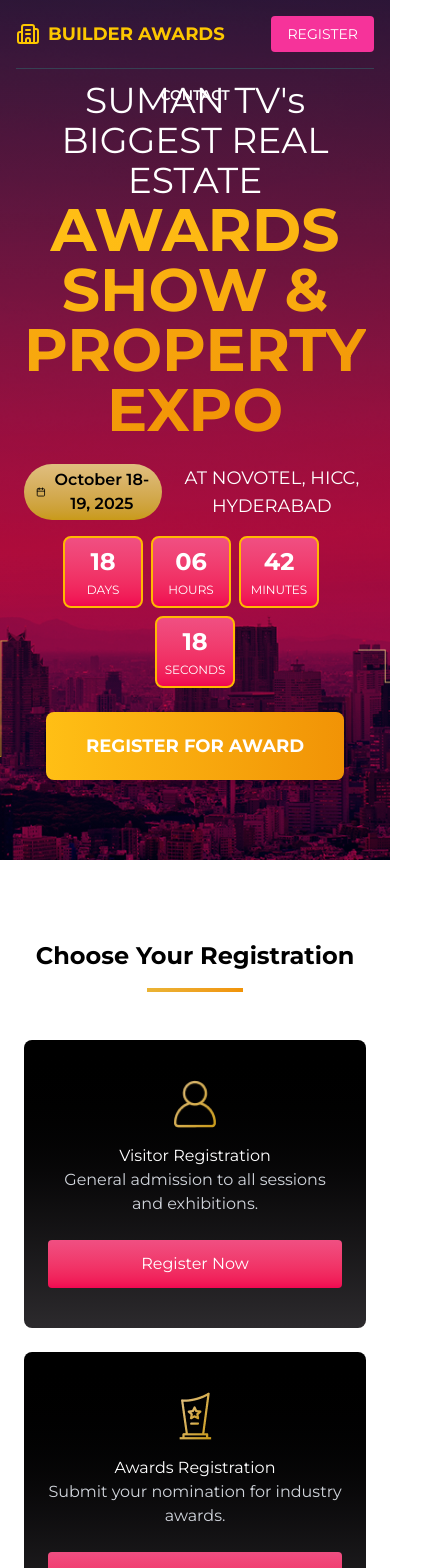
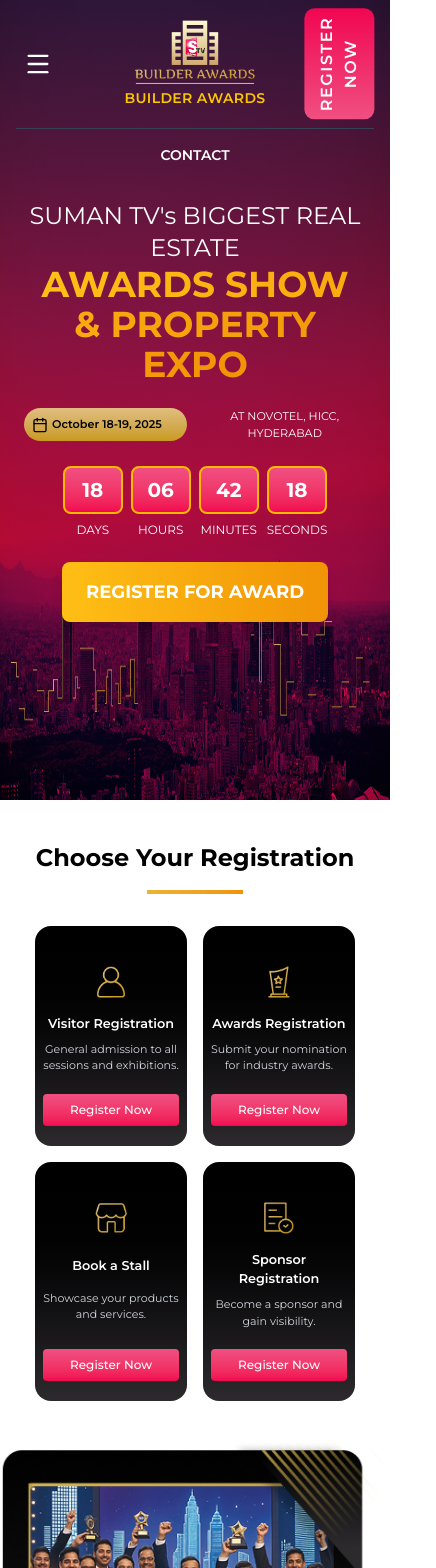
Before and after one commit to devsandeepverma5891-lgtm/Event-pro, a React (Vite) app in the folder frontend/: page / in a window 390 px wide. Shown: the top 1568 px of the page, 436 px wide, since content can reach past the window. Built offline with nearby package versions, Linux system fonts and the light colour scheme.

Commit message:
mobile view

```diff
--- a/frontend/src/website/components/CountdownTimer.jsx
+++ b/frontend/src/website/components/CountdownTimer.jsx
@@ -44,10 +44,12 @@
   ];
 
   return (
-    <div className="flex justify-center space-x-2 sm:space-x-4 mb-4 flex-wrap">
+    <div className="flex justify-center space-x-2 sm:space-x-4 mb-6 lg:mb-4 flex-wrap">
       {timeUnits.map((unit, index) => (
-        <div key={index} className="bg-gradient-to-b from-[#F04F82] to-[#F10651] border-2 border-amber-400 text-white text-center p-2 sm:p-4 rounded-lg min-w-[80px] sm:min-w-[100px] mb-2">
-          <div className="text-2xl sm:text-2xl font-bold">{unit.value.toString().padStart(2, '0')}</div>
+        <div>
+        <div key={index} className="bg-gradient-to-b from-[#F04F82] to-[#F10651] border-2 border-amber-400 text-white text-center p-2 sm:p-4 rounded-lg min-w-[60px] lg:min-w-[80px] sm:min-w-[100px] mb-2">
+          <div className="text-xl sm:text-2xl font-bold">{unit.value.toString().padStart(2, '0')}</div>
+        </div>
           <div className="text-xs sm:text-xs mt-1">{unit.label}</div>
         </div>
       ))}
--- a/frontend/src/website/components/Header.jsx
+++ b/frontend/src/website/components/Header.jsx
@@ -1,5 +1,5 @@
 import React, { useState, useEffect } from 'react';
-import { Building2, ChevronDown } from 'lucide-react';
+import { Building2, ChevronDown, Menu } from 'lucide-react';
 import logo from '../assets/logo.png';
 
 const Header = ({ onRegistrationClick }) => {
@@ -105,16 +105,37 @@
         </div>
 
         {/* Mobile Layout */}
-        <div className="lg:hidden flex items-center justify-between">
-          {/* Logo */}
-          <div className="flex items-center space-x-2">
-            <Building2 className="h-6 w-6 text-yellow-400" />
-            <h1 className="text-lg font-bold text-yellow-400">BUILDER AWARDS</h1>
+        <div className="lg:hidden relative flex items-center justify-center h-24">
+          {/* Hamburger Menu */}
+          <button
+            className="absolute left-0 top-1/2 -translate-y-1/2 px-2"
+            aria-label="Open Menu"
+            // onClick={openMobileMenu}
+          >
+            <Menu className="h-7 w-7 text-white" />
+          </button>
+          {/* Center Logo */}
+          <div className="absolute left-1/2 -translate-x-1/2 top-1/2 -translate-y-1/2 flex flex-col items-center">
+            <img src={logo} alt="Logo" className="h-16 w-auto object-contain mx-auto" />
+            <span className="text-sm mt-1 text-yellow-400 tracking-wide font-semibold">BUILDER AWARDS</span>
           </div>
-
-          {/* Register Button */}
-          <button className="bg-pink-500 hover:bg-pink-600 text-white px-4 py-2 rounded text-sm transition-colors">
-            REGISTER
+          {/* Vertical Register Button */}
+          <button
+            onClick={() => onRegistrationClick()}
+            className="absolute right-0 top-1/2 -translate-y-1/2 px-0 py-0"
+            style={{
+              writingMode: 'vertical-rl',
+              transform: 'rotate(180deg)',
+              background: 'linear-gradient(180deg, #F04F82 0%, #F10651 100%)',
+              color: 'white',
+              borderRadius: '10px',
+              fontWeight: 600,
+              fontSize: '1rem',
+              padding: '0.5rem 0.7rem',
+              letterSpacing: '0.1em'
+            }}
+          >
+            REGISTER NOW
           </button>
         </div>
 
--- a/frontend/src/website/components/HeroSection.jsx
+++ b/frontend/src/website/components/HeroSection.jsx
@@ -4,12 +4,13 @@
 
 const HeroSection = () => {
   return (
-    <section className="relative py-20 lg:py-40 overflow-hidden">
+    <section className="relative py-50 lg:py-40 overflow-hidden">
       <div className="absolute inset-0">
         <img
           src={bannerIMG}
           alt="Suman TV - Banner Image of Suman TV Network"
-          className="w-full h-full object-cover"
+          className="w-[800px] h-[800px] object-fit
+          lg:w-full lg:h-full lg:object-cover"
         />
         <div className="absolute inset-0 bg-gradient-to-b from-[#321A3E] via-[#ED0956] to-transparent opacity-10"></div>
       </div>
--- a/frontend/src/website/components/RegistrationSection.jsx
+++ b/frontend/src/website/components/RegistrationSection.jsx
@@ -1,75 +1,79 @@
-import React, { useState } from 'react';
-import awardees from '../assets/awardees.png';
-import visitor from '../assets/visitor.png';
-import stalls from '../assets/stalls.png';
-import sponsor from '../assets/sponsor.png';
-import RegistrationModal from './RegistrationModal';
-
+import React, { useState } from "react";
+import awardees from "../assets/awardees.png";
+import visitor from "../assets/visitor.png";
+import stalls from "../assets/stalls.png";
+import sponsor from "../assets/sponsor.png";
+import RegistrationModal from "./RegistrationModal";
 
 const RegistrationSection = () => {
   const [isModalOpen, setIsModalOpen] = useState(false);
-  const [selectedRegistration, setSelectedRegistration] = useState('');
+  const [selectedRegistration, setSelectedRegistration] = useState("");
   const registrationOptions = [
     {
       img: visitor,
       title: "Visitor Registration",
       description: "General admission to all sessions and exhibitions.",
-      buttonText: "Register Now"
+      buttonText: "Register Now",
     },
     {
       img: awardees,
       title: "Awards Registration",
       description: "Submit your nomination for industry awards.",
-      buttonText: "Register Now"
+      buttonText: "Register Now",
     },
     {
       img: stalls,
       title: "Book a Stall",
       description: "Showcase your products and services.",
-      buttonText: "Register Now"
+      buttonText: "Register Now",
     },
     {
       img: sponsor,
       title: "Sponsor Registration",
       description: "Become a sponsor and gain visibility.",
-      buttonText: "Register Now"
-    }
+      buttonText: "Register Now",
+    },
   ];
 
   return (
-    <section className="py-20 bg-white">
-      <div className="max-w-7xl mx-auto px-6">
+    <section className="py-5 lg:py-20 bg-white">
+      <div className="lg:max-w-7xl mx-auto lg:px-6">
         {/* Section Title */}
-        <div className="text-center mb-12 md:mb-16">
+        <div className="text-center mb-8 md:mb-16">
           <h2 className="text-2xl sm:text-3xl md:text-4xl font-bold text-black mb-4">
             Choose Your Registration
           </h2>
           <div className="w-24 h-1 bg-gradient-to-r from-[#EAB435] to-[#F19306] mx-auto"></div>
         </div>
         {/* Registration Cards */}
-        <div className="grid grid-cols-1 sm:grid-cols-2 lg:grid-cols-4 gap-6 md:gap-8">
+        <div className="grid grid-cols-2 gap-4 max-w-xs mx-auto lg:mx-0 lg:max-w-none sm:grid-cols-2 lg:grid-cols-4 lg:gap-6 md:gap-8">
           {registrationOptions.map((option, index) => (
             <div
               key={index}
-              className="bg-gradient-to-b from-[#000000] to-[#2C2A2D] text-white rounded-lg py-10 px-6 flex flex-col h-full"
+              className="bg-gradient-to-b from-[#000000] to-[#2C2A2D] text-white rounded-2xl
+              pt-10 pb-5 px-2
+lg:py-7 lg:px-3 flex flex-col items-center justify-between"
             >
               {/* Image */}
-              <div className="flex justify-center mb-4">
+              <div className="flex justify-center mb-2">
                 <img
                   src={option.img}
                   alt={option.title}
-                  className="h-12 w-12 object-contain"
+                  className="h-8 w-8 lg:h-12 lg:w-12 object-contain mb-2"
                 />
               </div>
               {/* Title */}
-              <h5 className="text-md font-normal text-center mb-0">{option.title}</h5>
+              <h5 className="lg:text-[1rem] text-[0.8rem] font-semibold text-center mb-2">
+                {option.title}
+              </h5>
               {/* Description */}
-              <p className="text-md font-normal text-gray-300 text-center mb-6 flex-grow">
+              <p className="lg:text-[0.95rem] text-[0.69rem] font-normal text-gray-300 text-center mb-5">
                 {option.description}
               </p>
               {/* Button */}
               <button
-                className="bg-gradient-to-b from-[#F04F82] to-[#F10651] text-white py-3 px-6 rounded transition-colors w-full"
+                className="bg-gradient-to-b from-[#F04F82] to-[#F10651] text-white
+                 py-2 px-0 rounded font-medium w-full text-center text-xs lg:text-lg"
                 onClick={() => {
                   setSelectedRegistration(option.title);
                   setIsModalOpen(true);
@@ -87,7 +91,7 @@
         isOpen={isModalOpen}
         onClose={() => {
           setIsModalOpen(false);
-          setSelectedRegistration('');
+          setSelectedRegistration("");
         }}
         registrationType={selectedRegistration}
       />
--- a/frontend/src/website/components/ShowcaseSection.jsx
+++ b/frontend/src/website/components/ShowcaseSection.jsx
@@ -3,7 +3,7 @@
 import middleimage from '../assets/showcase/cityline.png';
 const ShowcaseSection = () => {
   return (
-    <section className="relative py-0 lg:py-0 lg:pt-48 overflow-hidden">
+    <section className="relative pt-16 lg:py-0 lg:pt-48 overflow-hidden">
       <div className="absolute inset-0">
         <img
           src={showcasestage}
--- a/frontend/src/website/components/hero_components/Title.jsx
+++ b/frontend/src/website/components/hero_components/Title.jsx
@@ -4,13 +4,11 @@
 
 const Title = () => {
 
-  const Badge = () => {
-    return (
-      <span className="px-3 py-1 rounded-full bg-gradient-to-b from-[#E0BE7F] to-[#C99A17] text-black inline-flex items-center text-md font-semibold transition-colors ">
-        <Calendar className="w-4 h-4 mr-2" /> October 18-19, 2025
-      </span>
-    );
-  };
+  // const Badge = () => {
+  //   return (
+
+  //   );
+  // };
 
 
   return (
@@ -19,20 +17,26 @@
       <div className="relative z-10 text-center text-white px-6 max-w-6xl mx-auto">
         {/* Main Title */}
         <h1 className="leading-tight mb-6">
-            <span className="text-white text-4xl font-normal mb-5">
+            <span className="text-white lg:text-4xl text-2xl font-normal lg:mb-5 mb-10">
             SUMAN TV's BIGGEST REAL ESTATE
             </span>
             <br />
-            <span className="bg-gradient-to-r from-[#FFBF15] to-[#F19306] bg-clip-text text-transparent text-6xl font-bold">
+            <span className="bg-gradient-to-r from-[#FFBF15] to-[#F19306] bg-clip-text text-transparent lg:text-6xl text-4xl mt-5 lg:mt-0 font-bold">
              AWARDS SHOW & PROPERTY EXPO
              </span>
         </h1>
 
 
         {/* Subtitle */}
-        <div className="flex items-center justify-center mb-4 ">
-        {Badge()}
-        <span className="text-lg sm:text-xl md:text-1xl text-white ml-4"> AT NOVOTEL, HICC, HYDERABAD</span>
+        <div className="flex items-center justify-between lg:justify-center mb-6 lg:mb-4 w-[100%] lg:w-auto">
+        {/* {Badge()}  */}
+        <span className="px-2 lg:px-3 py-2 w-[50%] lg:w-auto rounded-full bg-gradient-to-b from-[#E0BE7F] to-[#C99A17] text-black flex items-center text-[0.7em] lg:text-md font-semibold transition-colors text-center">
+        <Calendar className="w-4 h-4 lg:h4 lg:w-4 mr-1" />
+        <span>October 18-19, 2025</span>
+        </span>
+        <span className="text-[0.7em] sm:text-xl md:text-1xl text-white ml-4 w-[50%] lg:w-auto">
+          AT NOVOTEL, HICC, HYDERABAD
+        </span>
         </div>
 
 
@@ -40,7 +44,10 @@
         <CountdownTimer />
 
         {/* Register Button */}
-        <button className="bg-gradient-to-r from-[#FFBF15] to-[#F19306] text-white font-bold py-5 px-10 md:py-3 md:px-12 rounded-lg text-lg md:text-xl transition-colors shadow-lg">
+        <button className="bg-gradient-to-r from-[#FFBF15] to-[#F19306] text-white font-bold
+        py-4 px-6
+        lg:py-5 lg:px-10 md:py-3 md:px-12
+        rounded-lg text-lg md:text-xl transition-colors shadow-lg">
           REGISTER FOR AWARD
         </button>
       </div>
--- a/frontend/vite.config.js
+++ b/frontend/vite.config.js
@@ -6,6 +6,8 @@
 export default defineConfig({
   plugins: [react(),tailwindcss()],
   server: {
+    host: true,
+    port: 5173,
     proxy: {
       '/api': {
         target: 'http://localhost:8080',
```
Also changed, not shown: frontend/src/website/components/AwardsSection.jsx (+11 -2 lines), frontend/src/website/components/EventHighlightsSection.jsx (+7 -6 lines), frontend/src/website/components/OpportunitiesSection.jsx (+11 -10 lines), frontend/src/website/components/PropertySection.jsx (+11 -7 lines), frontend/src/website/assets/mobileview/awardsforexcellence.png (added), frontend/src/website/assets/mobileview/propertyshowcase.png (added).
